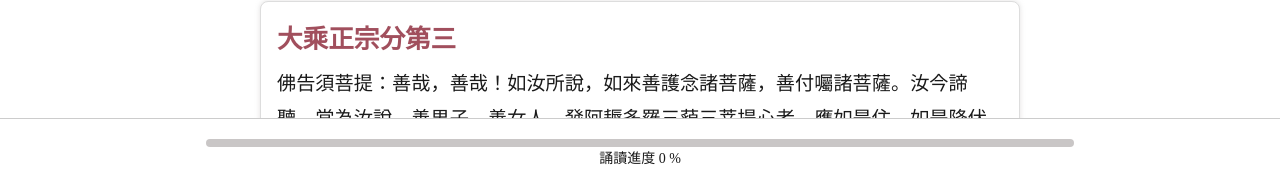
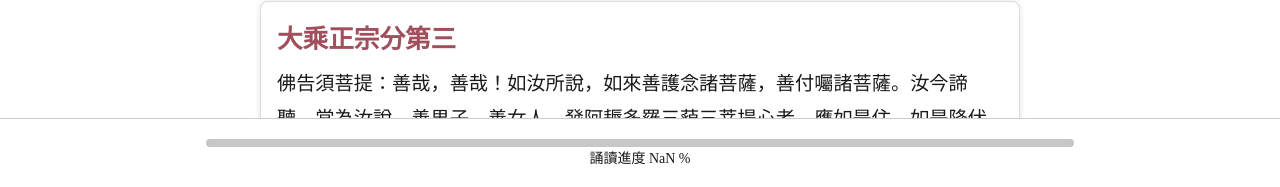
Before and after one commit to brownishgreen/sutra-reader, a Vue app: page / in a window 1280 px wide. Shown: the part 613-800 px from the top of the page. Built offline with nearby package versions, Linux system fonts and the light colour scheme; a web font is replaced by a local one.

Commit message:
Feat(progress): connect scroll tracking to progress bar via emit

```diff
--- a/src/App.vue
+++ b/src/App.vue
@@ -1,11 +1,18 @@
 <template>
   <AppHeader @navigate="handleNavigate" />
-  <RouterView />
-  <AppFooter v-if="route.name === 'sutra'" :progress="0" />
+  <RouterView v-slot="{ Component }">
+  <component
+    :is="Component"
+    @update:progress="progress = $event"
+  />
+</RouterView>
+
+  <AppFooter v-if="route.name === 'sutra'" :progress="progress" />
   <CopyrightFooter v-else />
 </template>
 
 <script setup lang="ts">
+import { ref } from 'vue'
 import { useRouter, useRoute } from 'vue-router'
 import AppHeader from './components/AppHeader.vue'
 import AppFooter from './components/AppFooter.vue'
@@ -17,6 +24,8 @@ const handleNavigate = (page: string) => {
   router.push(`/${page}`)
 }
 
+const progress = ref(0)
+
 </script>
 
 <style scoped></style>
--- a/src/components/SutraReader.vue
+++ b/src/components/SutraReader.vue
@@ -23,6 +23,10 @@
 import { ref, onMounted } from 'vue';
 import sutraData from '../assets/diamond-sutra.json';
 
+const emit = defineEmits<{
+  (e: 'update:progress', value: number):void
+}>()
+
 interface SutraChapter {
   id: number
   chapter: string
@@ -31,6 +35,13 @@ interface SutraChapter {
 }
 const sutraList = ref<SutraChapter[]>(sutraData)
 const visibleChapters = ref<number[]>([])
+
+const updateProgress = () => {
+  const scrollTop = window.scrollY
+  const docHeight = document.documentElement.scrollHeight - window.innerHeight
+  const percent = Math.min(100, Math.round((scrollTop / docHeight) * 100))
+  emit('update:progress', percent)
+}
 
 onMounted(() => {
   const observer = new IntersectionObserver((entries) => {
@@ -51,6 +62,9 @@ onMounted(() => {
     el.setAttribute('data-id', String(index + 1))
     observer.observe(el)
   })
+
+  window.addEventListener('scroll', updateProgress)
+  updateProgress()
 })
 </script>
 
```
